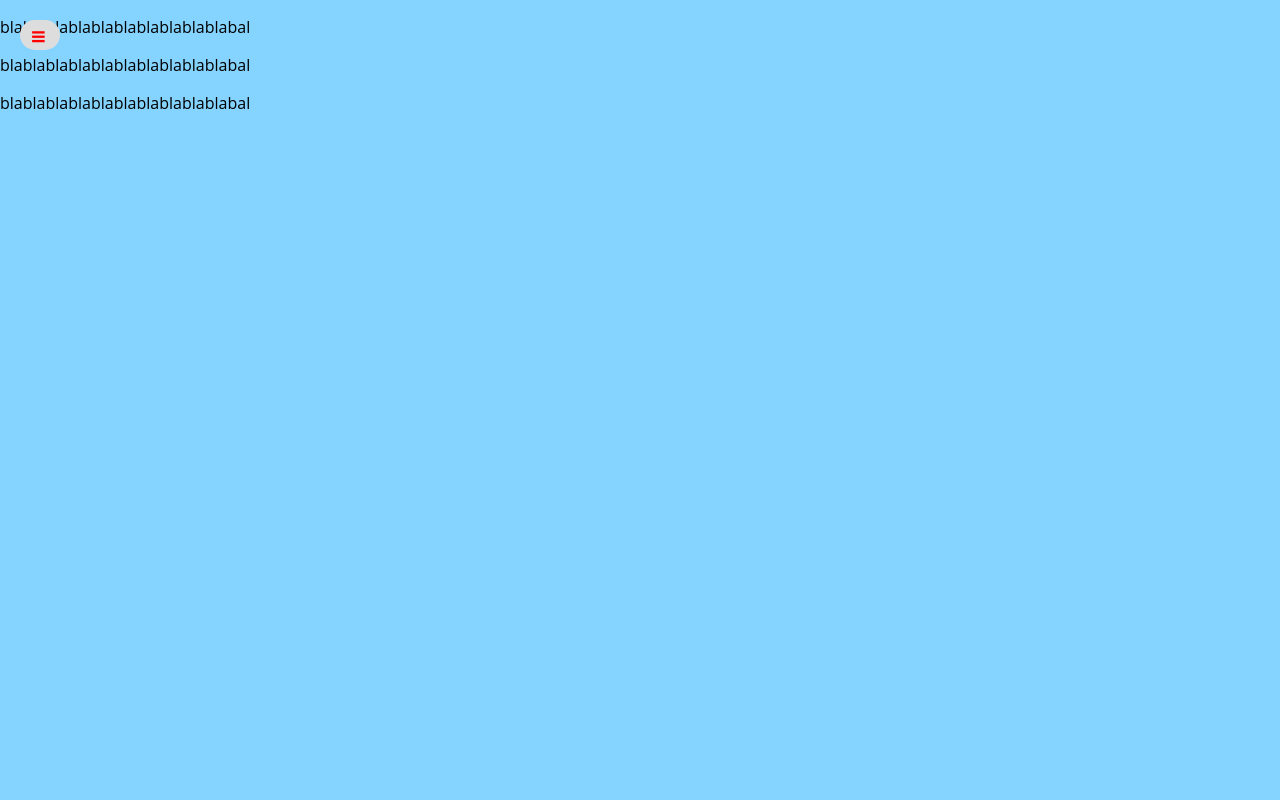
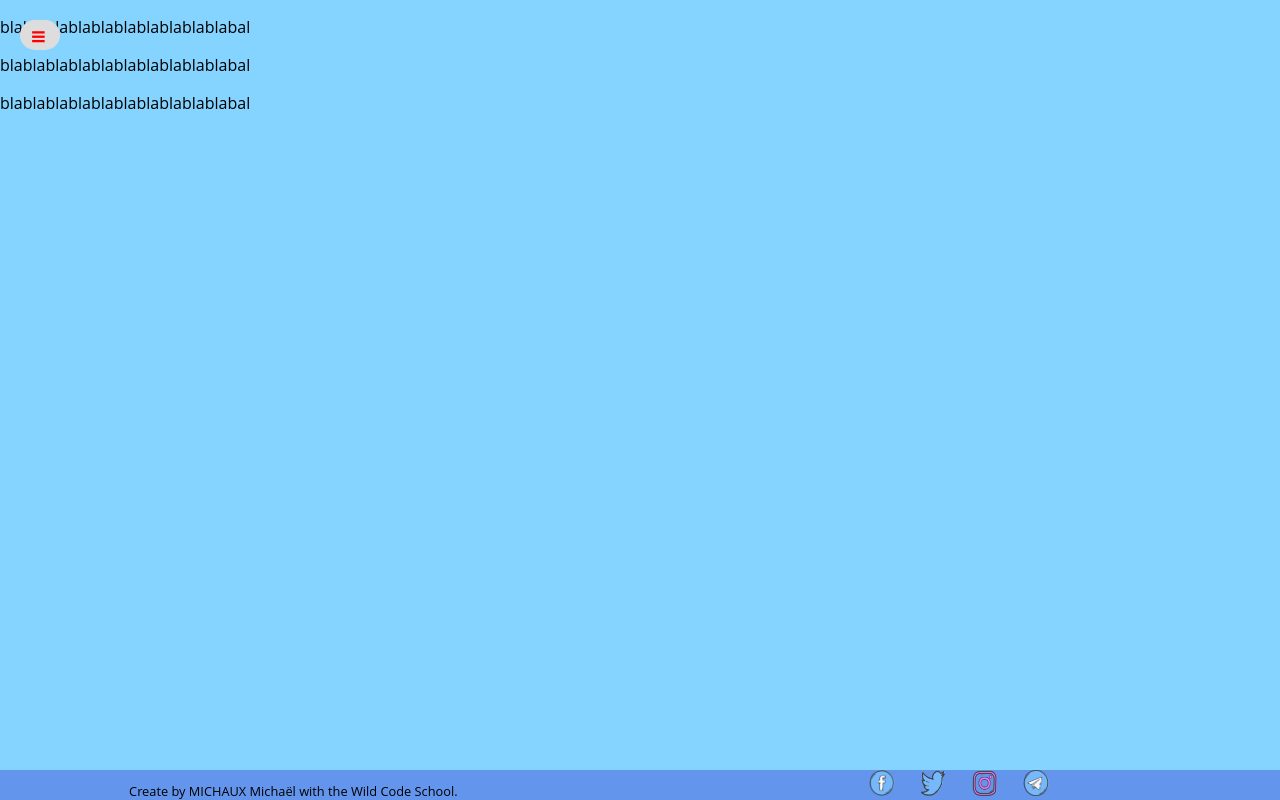
Before and after one commit to micky06/projet1, a plain HTML site: page pro.html in a window 1280 px wide. Drawn offline with Linux system fonts and the light colour scheme; no server answers.

Commit message:
maj printers

```diff
--- a/consumable.css
+++ b/consumable.css
@@ -0,0 +1,35 @@
+.sectionFooter {
+    display: flex;
+    align-items: flex-end;
+    position: fixed;
+    bottom: 0;
+    width: 100%;
+}
+.footer {
+
+    display: flex;
+    justify-content: space-around;
+    align-items: flex-end;
+    font-size: 0.8em;
+    margin: 5em 0em 0 1em;
+    background-color: cornflowerblue;
+    width: 120%;
+    padding: 0;
+    margin-left: -6em;
+}
+.titleFooter {
+    margin: 0;
+}
+
+.logoFooter {
+    display: flex;
+    justify-content: space-around;
+    align-items: center;
+}
+
+.logoFooter div img {
+    width: 2em;
+    height: 2em;
+    margin-right: 2em;
+
+}
--- a/index.css
+++ b/index.css
@@ -145,23 +145,31 @@ main h3 u {
 }
 
 .indexFin a {
-    margin-bottom: 5em;
+    padding-bottom: 5em;
 }
 
+.sectionFooter {
+    display: flex;
+    align-items: flex-end;
+    position: fixed;
+    bottom: 0;
+    width: 100%;
+}
 .footer {
 
     display: flex;
     justify-content: space-around;
+    align-items: flex-end;
     font-size: 0.8em;
-    margin: 5em 0em 0 1em;
+    /* margin: 5em 0em 0 1em; */
     background-color: cornflowerblue;
     width: 120%;
     padding: 0;
-    margin-left: -6em;
+    /* margin-left: -6em; */
 }
 .titleFooter {
     margin: 0;
-    padding-top: 0.3em;
+    text-align: center;
 }
 
 .logoFooter {
--- a/menu.css
+++ b/menu.css
@@ -9,7 +9,7 @@
     margin: 0;
     padding: 0;
     height: 100vh;
-    width: 98vw;
+    /* width: 98vw; */
     font-family: 'Open Sans', Verdana, Geneva, Tahoma, sans-serif;
 
     background-color: rgba(52, 182, 255, 0.6);
--- a/pictures.css
+++ b/pictures.css
@@ -27,3 +27,39 @@ main#container section article figure img{
     width: 100%;
     height: auto;
 }
+.sectionFooter {
+    display: flex;
+    align-items: flex-end;
+    position: fixed;
+    bottom: 0;
+    width: 100%;
+}
+.footer {
+
+    display: flex;
+    justify-content: space-around;
+    align-items: flex-end;
+    font-size: 0.8em;
+    margin: 5em 0em 0 1em;
+    background-color: cornflowerblue;
+    width: 120%;
+    padding: 0;
+    margin-left: -6em;
+}
+.titleFooter {
+    margin: 0;
+    text-align: center;
+}
+
+.logoFooter {
+    display: flex;
+    justify-content: space-around;
+    align-items: center;
+}
+
+.logoFooter div img {
+    width: 2em;
+    height: 2em;
+    margin-right: 2em;
+
+}
--- a/printers.css
+++ b/printers.css
@@ -0,0 +1,55 @@
+body{
+    display: flex;
+}
+
+.listeFDM {
+    display: flex;
+    justify-content: space-around;
+    margin-top: 2em;
+}
+.boxPicFDM {
+    display: flex;
+    justify-content: space-around;
+}
+
+.boxPicFDM img {
+    margin-top: 2em;
+}
+
+/* ******************* FOOTER ********************************* */
+.sectionFooter {
+    display: flex;
+    align-items: flex-end;
+    position: fixed;
+    bottom: 0;
+    width: 100%;
+}
+.footer {
+
+    display: flex;
+    justify-content: space-around;
+    align-items: flex-end;
+    font-size: 0.8em;
+    margin: 5em 0em 0 1em;
+    background-color: cornflowerblue;
+    width: 120%;
+    padding: 0;
+    margin-left: -6em;
+}
+.titleFooter {
+    margin: 0;
+    text-align: center;
+}
+
+.logoFooter {
+    display: flex;
+    justify-content: space-around;
+    align-items: center;
+}
+
+.logoFooter div img {
+    width: 2em;
+    height: 2em;
+    margin-right: 2em;
+
+}
--- a/pro.css
+++ b/pro.css
@@ -0,0 +1,36 @@
+.sectionFooter {
+    display: flex;
+    align-items: flex-end;
+    position: fixed;
+    bottom: 0;
+    width: 100%;
+}
+.footer {
+
+    display: flex;
+    justify-content: space-around;
+    align-items: flex-end;
+    font-size: 0.8em;
+    margin: 5em 0em 0 1em;
+    background-color: cornflowerblue;
+    width: 120%;
+    padding: 0;
+    margin-left: -6em;
+}
+.titleFooter {
+    margin: 0;
+    text-align: center;
+}
+
+.logoFooter {
+    display: flex;
+    justify-content: space-around;
+    align-items: center;
+}
+
+.logoFooter div img {
+    width: 2em;
+    height: 2em;
+    margin-right: 2em;
+
+}
--- a/pro.html
+++ b/pro.html
@@ -38,6 +38,28 @@
         <p>blablablablablablablablablablabal</p>
         <p>blablablablablablablablablablabal</p>
     </main>
+    <section class="sectionFooter">
+        <footer class="footer">
+            <div class="titleFooter">
+                Create by <span>MICHAUX Michaël</span> with the <span>Wild Code School</span>.
+            </div>
+            <div class="logoFooter">
+            <div>
+                <img src="assets/icons/FB.png" alt="FB">
+            </div>
+            <div>
+                <img src="assets/icons/Twiter.png" alt="">
+            </div>
+            <div>
+                <img src="assets/icons/instagram.png" alt="">
+            </div>
+            <div>
+                <img src="assets/icons/Mail.png" alt="">
+            </div>
+        </div>
+        </footer>
+    </section>
+
     <script src="script.js"></script>
 </body>
 
```
Also changed, not shown: consumable.html (+22 -0 lines), index.html (+3 -1 lines), pictures.html (+21 -0 lines), printers.html (+117 -44 lines), assets/pictures/type/cartesian.jpg (added), assets/pictures/type/corexy.jpg (added), assets/pictures/type/delta.jpg (added).
